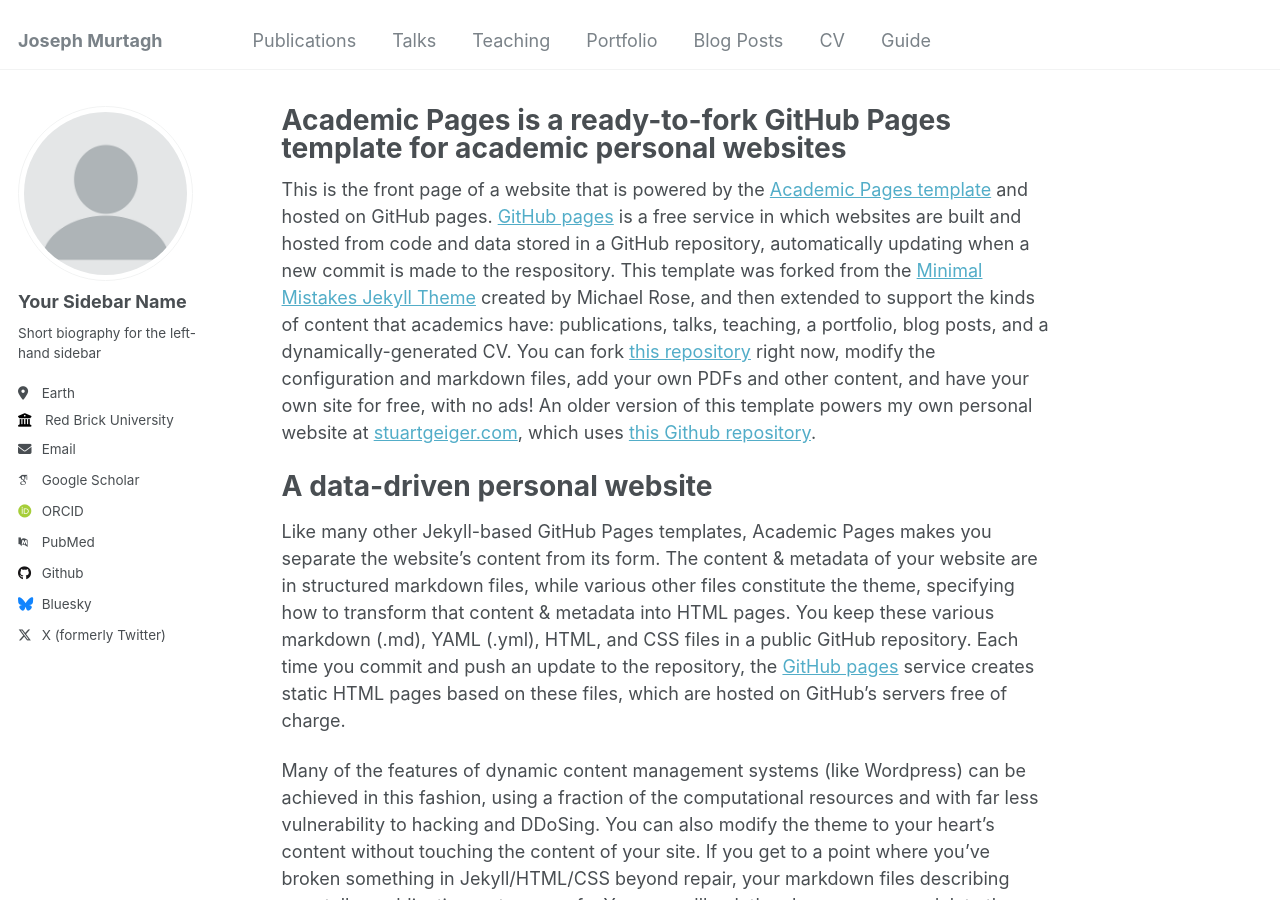
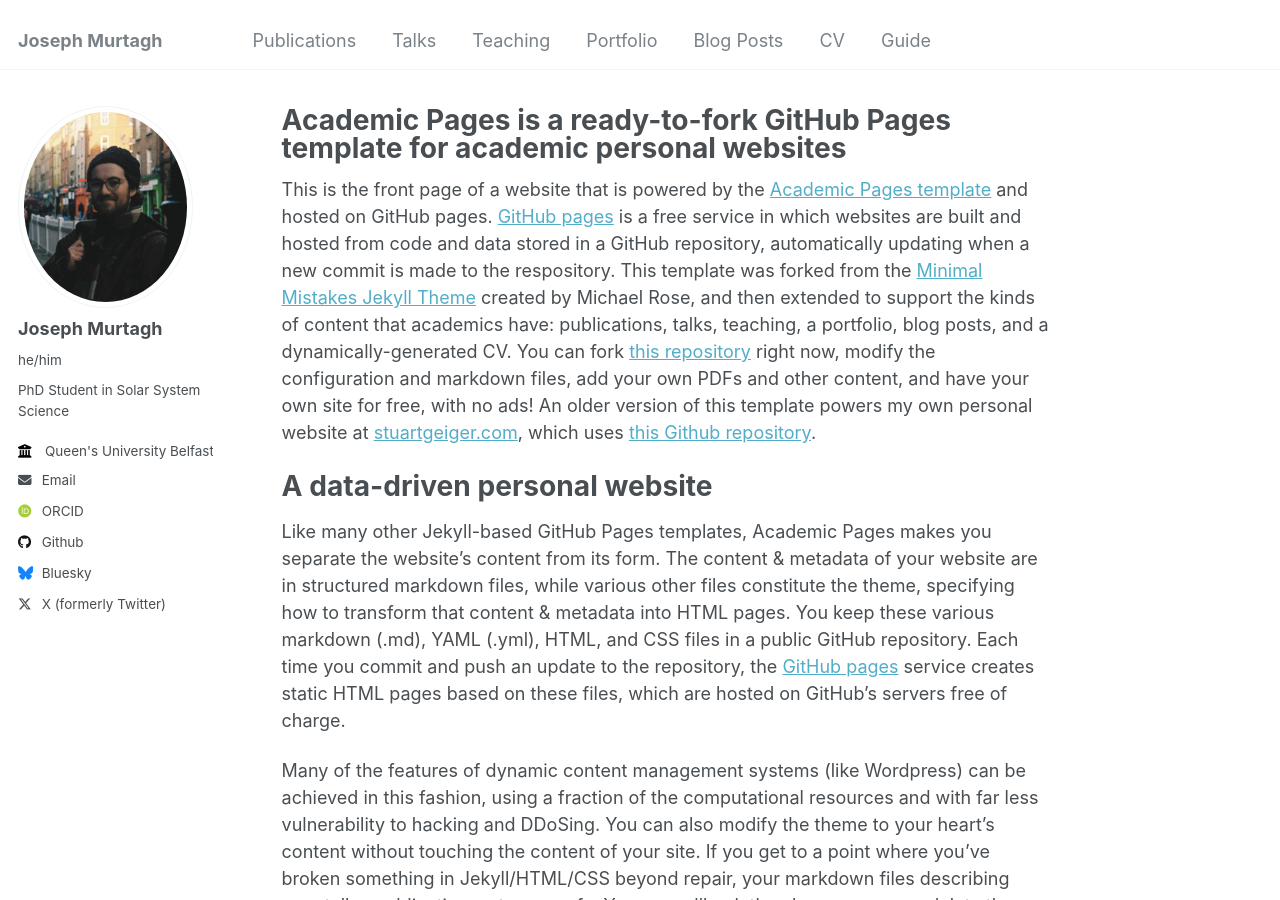
Before and after one commit to astjoephysics/astjoephysics.github.io, a Jekyll site: the page built from _pages/about.md, in a window 1280 px wide and 900 px high. Built offline with Jekyll 4.4.1, drawn with Linux system fonts in a browser that asks for light colours; some web fonts are replaced.

Commit message:
updated more sitewide features, added profile pic

```diff
--- a/_config.yml
+++ b/_config.yml
@@ -14,29 +14,29 @@
 description              : &description "personal description"
 url                      : https://astjoephysics.github.io # the base hostname & protocol for your site e.g. "https://mmistakes.github.io"
 baseurl                  : "" # the subpath of your site, e.g. "/blog"
-repository               : "academicpages/academicpages.github.io"
+repository               : "astjophysics/astjoephysics.github.io"
 
 # Site Author - The following control what appear as part of the author content on the side bar.
 #               If a field is blank the icon and link will not appear, otherwise it will be shown.
 #               Additional customization can be done by editing /_includes/author-profile.html
 author:
   # Biographic information
-  avatar           : "profile.png"
-  name             : "Your Sidebar Name"
-  pronouns         : # example: "she/her"
-  bio              : "Short biography for the left-hand sidebar"
-  location         : "Earth"
-  employer         : "Red Brick University"
+  avatar           : "mepic.jpeg"
+  name             : "Joseph Murtagh"
+  pronouns         : "he/him"
+  bio              : "PhD Student in Solar System Science"
+  location         : #
+  employer         : "Queen's University Belfast"
   uri              : # URL
-  email            : "none@example.org"
+  email            : "jmurtagh05@qub.ac.uk"
 
   # Academic websites
   arxiv            : # URL - Update with the correct link to your profile
-  googlescholar    : "https://scholar.google.com/citations?user=PS_CX0AAAAAJ"
+  googlescholar    : # URL
   impactstory      : # URL
-  orcid            : "http://orcid.org/yourorcidurl"
+  orcid            : "http://orcid.org/0000-0001-9505-1131"
   semantic         : # URL
-  pubmed           : "https://www.ncbi.nlm.nih.gov/pubmed/?term=john+snow"
+  pubmed           : # URL
   researchgate     : # URL
 
   # Repositories and software development
@@ -290,7 +290,7 @@
 permalink: /:categories/:title/
 # paginate: 5 # amount of posts to show
 # paginate_path: /page:num/
-timezone: Europe/Belfast # http://en.wikipedia.org/wiki/List_of_tz_database_time_zones
+timezone: Europe/ # http://en.wikipedia.org/wiki/List_of_tz_database_time_zones
 
 
 # Plugins
```
Also changed, not shown: images/mepic.jpeg (added).
